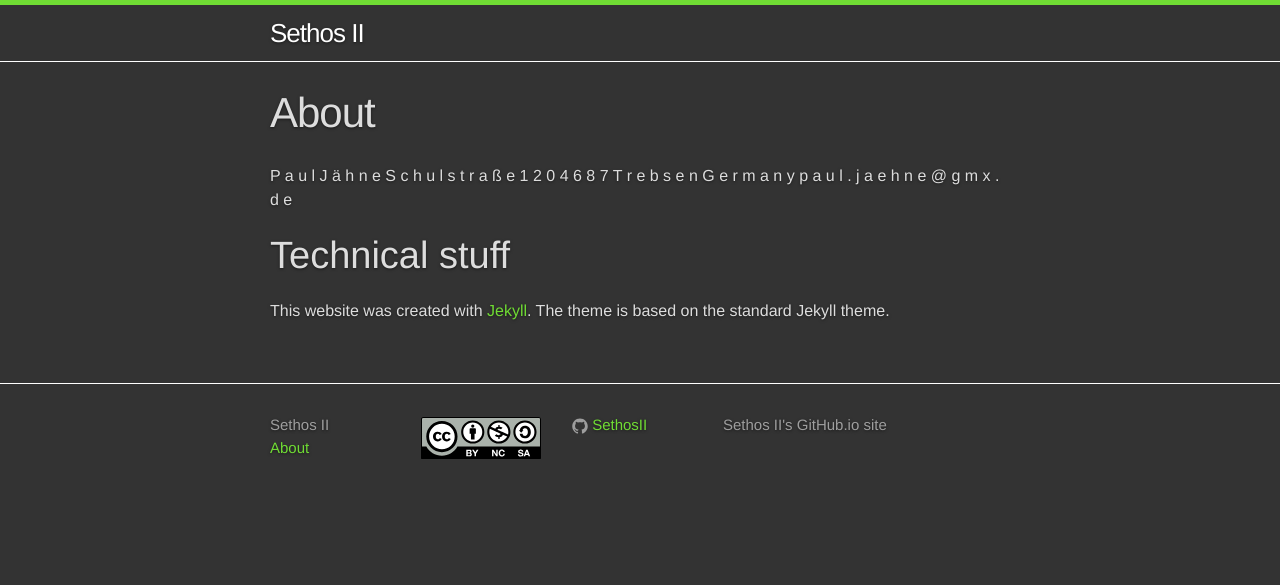
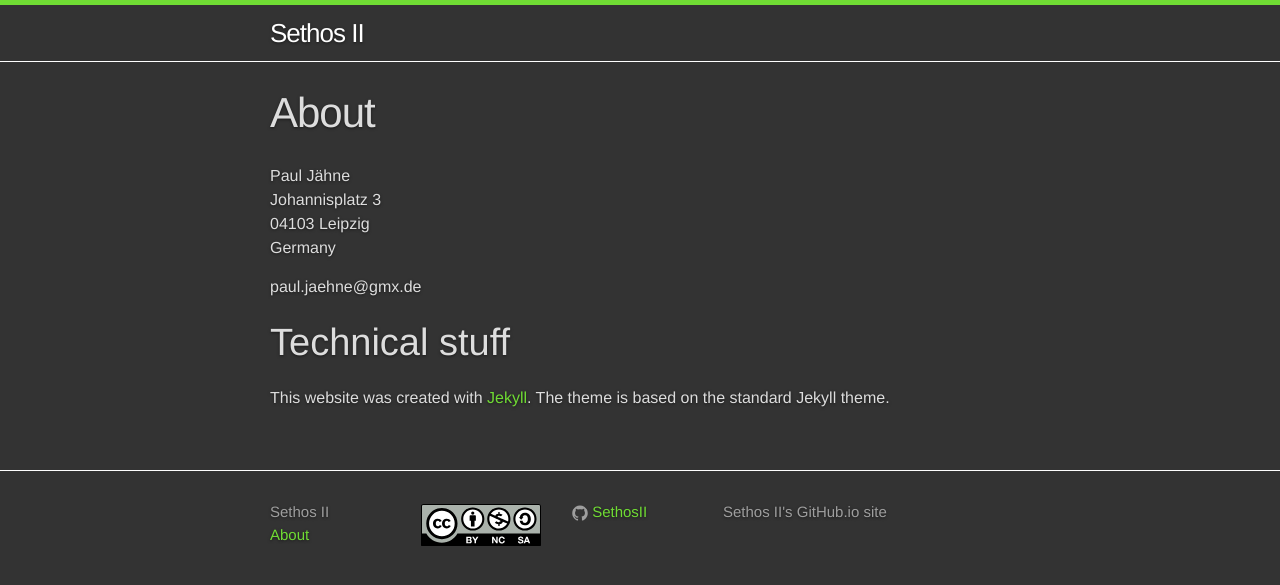
Before and after one commit to SethosII/SethosII.github.io, a Jekyll site: the page built from about.md, in a window 1280 px wide. Shown: the top 585 px of the page. Built offline with Jekyll 4.4.1, drawn with Linux system fonts in a browser that asks for light colours.

```diff
--- a/about.md
+++ b/about.md
@@ -4,11 +4,24 @@ title: About
 permalink: /about/
 ---
 
-P a u l  J ä h n e
-S c h u l s t r a ß e  1 2
-0 4 6 8 7  T r e b s e n
-G e r m a n y
-p a u l . j a e h n e @ g m x . d e
+Paul Jähne
+Johannisplatz 3
+04103 Leipzig
+Germany
+
+<p>
+  <script language="javascript">
+    a = "paul";
+    b = "jaehne";
+    c = "@";
+    d = "gmx";
+    e = "de";
+    document.write("<div>" + a + "." + b + c + d + "." + e + "</div>");
+  </script>
+  <noscript>
+    <a href="mailto:bat.man@waynecorp.com">bat.man@waynecorp.com</a> Please enable JavaScript!
+  </noscript>
+</p>
 
 # Technical stuff
 
```
